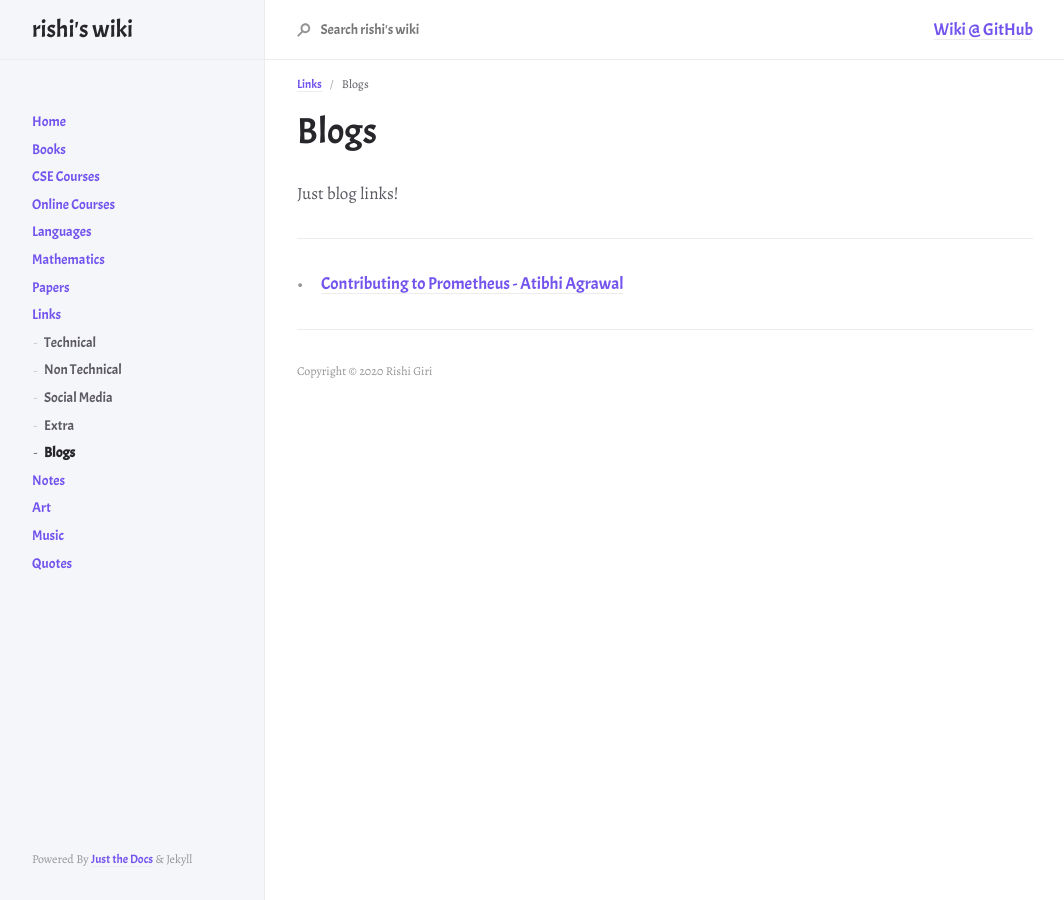
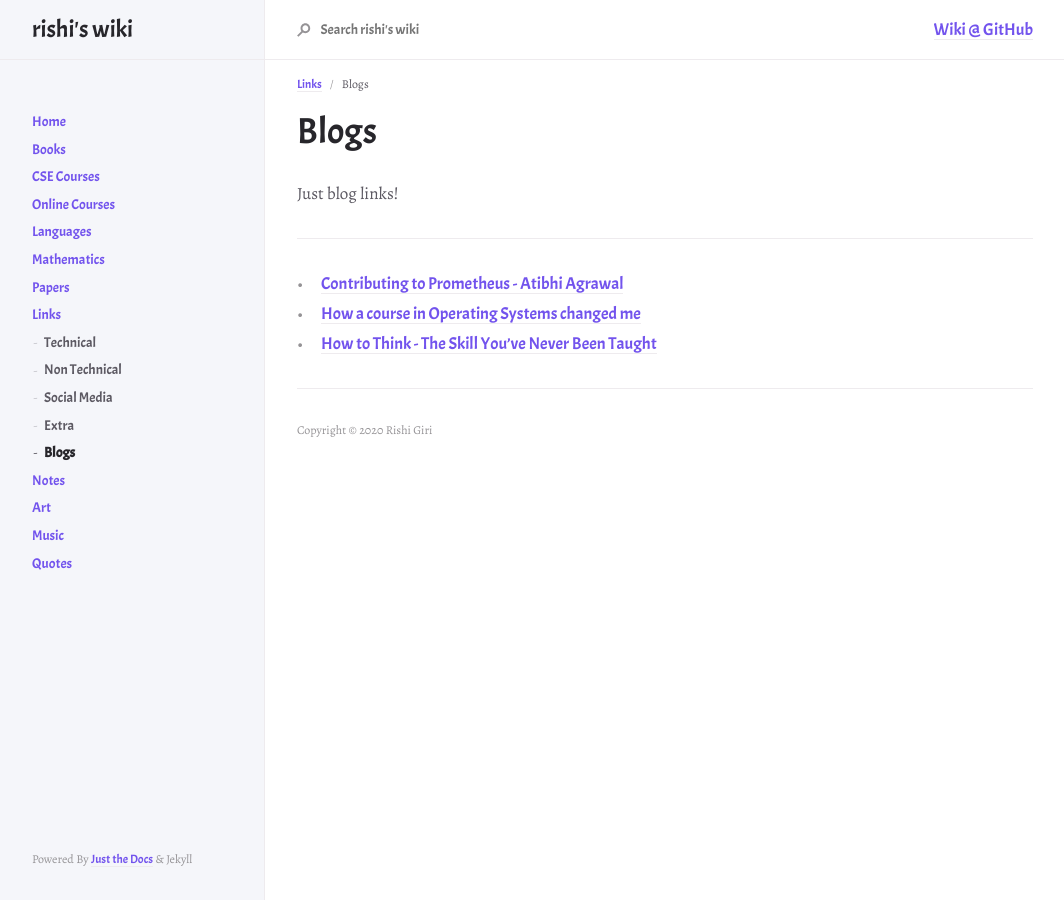
Before and after one commit to r8w/r8w, a Jekyll site: the page built from docs/links/blogs.md, in a window 1280 px wide. Shown: the whole page, without its empty margins (107-1171 px from the left). Built offline with Jekyll 4.4.1, drawn with Linux system fonts in a browser that asks for light colours; nearby versions of some CDN libraries.

Commit message:
update links to blogs

```diff
--- a/docs/links/blogs.md
+++ b/docs/links/blogs.md
@@ -12,3 +12,5 @@ Just blog links!
 ---
 
 - [Contributing to Prometheus - Atibhi Agrawal](https://atibhiagrawal.medium.com/contributing-to-prometheus-2bf35bd28256)
+- [How a course in Operating Systems changed me](http://www.shubhro.com/2014/11/21/operating-systems/)
+- [How to Think - The Skill You've Never Been Taught](https://fs.blog/2015/08/how-to-think/)
```
